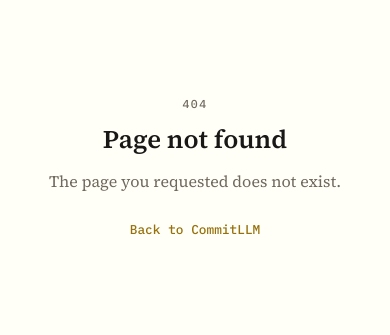
After one commit to lambdaclass/CommitLLM, a Python web app: template site/templates/404.html in a window 390 px wide. The commit adds this page. Shown: the top 335 px of the page. Run offline with Jinja, Linux system fonts and the light colour scheme; the template is opened without the code that fills it, so the values that code supplies are empty; style sheets or scripts are compiled from the project's sources.

Commit message:
Add favicon, 404 page, font preconnect, paper schema, CNAME
- SVG favicon (dark "CL" monospace on rounded rect)
- Custom 404 page matching site style
- Preconnect hints for Google Fonts (~100ms first-paint savings)
- CNAME file for GitHub Pages custom domain persistence
- theme-color meta for mobile browser chrome
- ScholarlyArticle JSON-LD for the paper (authors, keywords)
- aria-label on nav and demo region for accessibility

```diff
--- /dev/null
+++ b/site/templates/404.html
@@ -0,0 +1,19 @@
+<!DOCTYPE html>
+<html lang="en">
+<head>
+  <meta charset="utf-8">
+  <meta name="viewport" content="width=device-width, initial-scale=1">
+  <title>404 — CommitLLM</title>
+  <meta name="robots" content="noindex">
+  <link rel="icon" type="image/svg+xml" href="/favicon.svg">
+  <link rel="stylesheet" href="/style.css">
+</head>
+<body>
+  <div class="container" style="padding-top: 6rem; padding-bottom: 6rem; text-align: center;">
+    <p style="font-family: 'IBM Plex Mono', monospace; font-size: 0.72rem; font-weight: 500; letter-spacing: 0.12em; text-transform: uppercase; color: #70695e; margin-bottom: 0.5rem;">404</p>
+    <h1 style="font-size: 1.6rem; font-weight: 600; color: #1a1816; margin-bottom: 0.75rem;">Page not found</h1>
+    <p style="font-size: 1rem; color: #70695e; margin-bottom: 1.5rem;">The page you requested does not exist.</p>
+    <a href="/" style="font-family: 'IBM Plex Mono', monospace; font-size: 0.8rem; font-weight: 500; color: #96700a;">Back to CommitLLM</a>
+  </div>
+</body>
+</html>
```
Also changed, not shown: site/templates/index.html (+33 -2 lines), site/static/favicon.svg (added), 1 other file.
